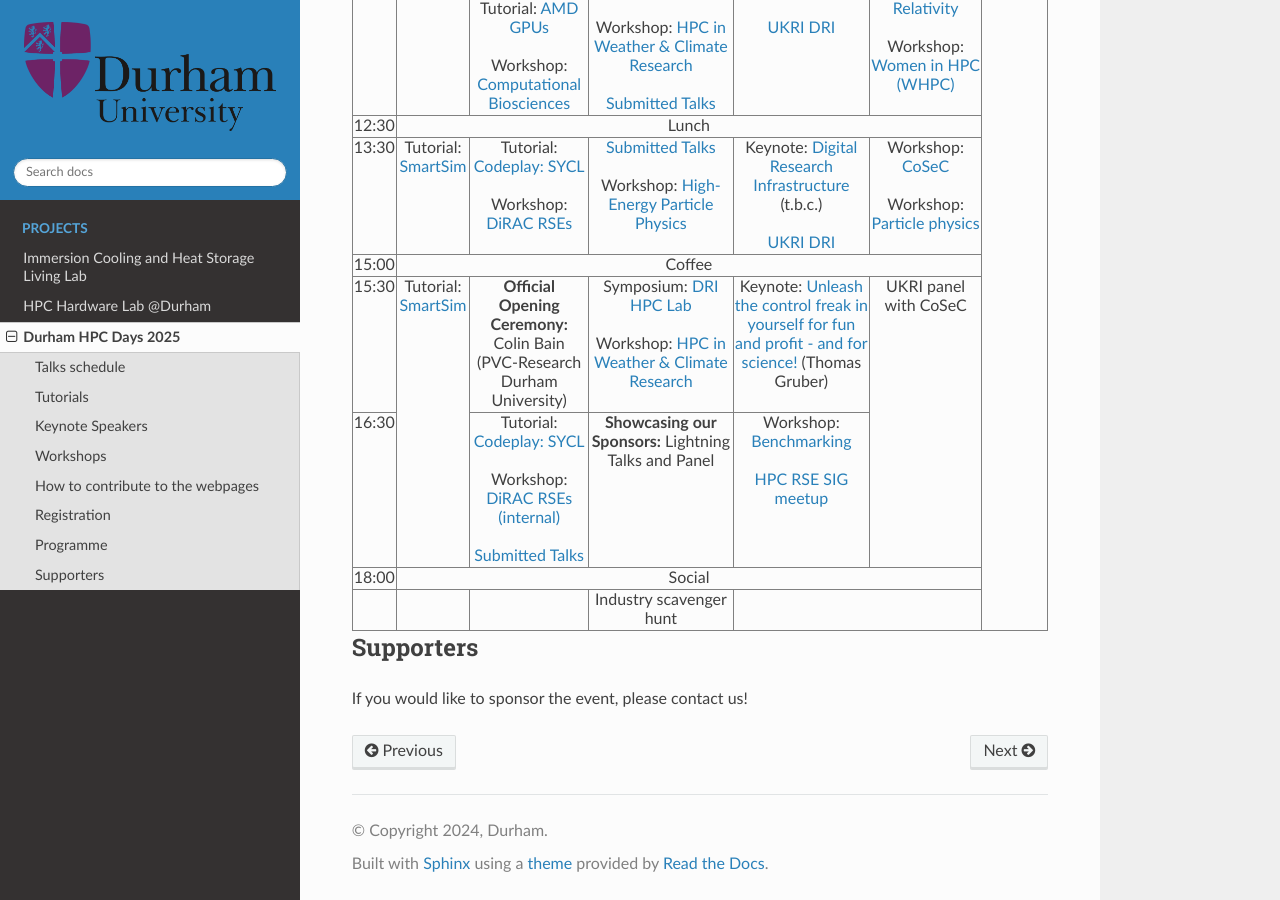
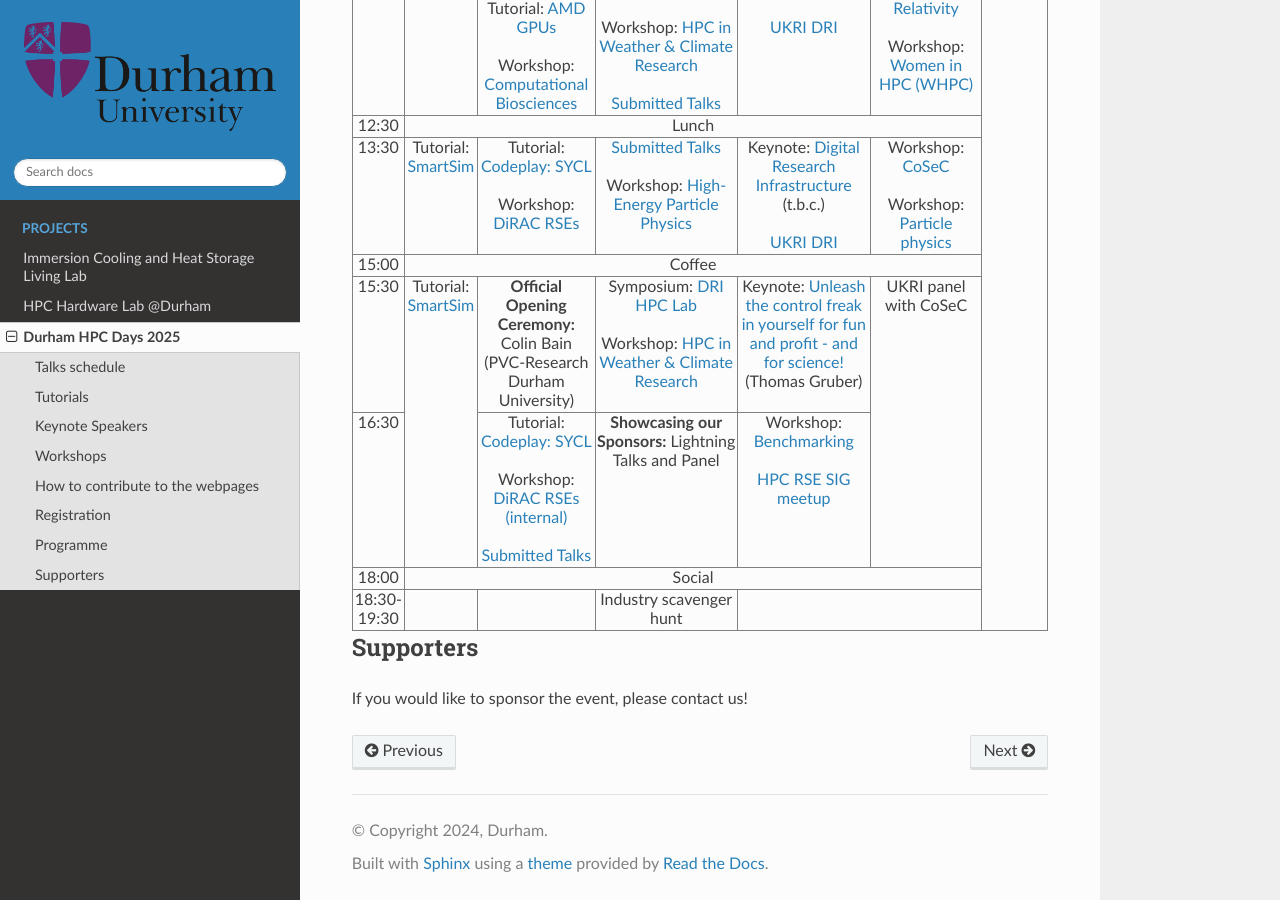
Before and after one commit to ilectra/durham, a Sphinx documentation site: the page built from docs/hpcdays/index.md, in a window 1280 px wide and 900 px high, scrolled down 1236 px. Built offline with Sphinx 7.4.7 and the Read the Docs theme 3.1.0, drawn with Linux system fonts in a browser that asks for light colours.

Commit message:
Update index.md

```diff
--- a/docs/hpcdays/index.md
+++ b/docs/hpcdays/index.md
@@ -95,7 +95,7 @@
   <td colspan="5" align="center">Social</td>
 </tr>
 <tr>
-  <td />
+  <td>18:30-19:30</td>
   <td />
   <td />
   <td>Industry scavenger hunt</td>
```
